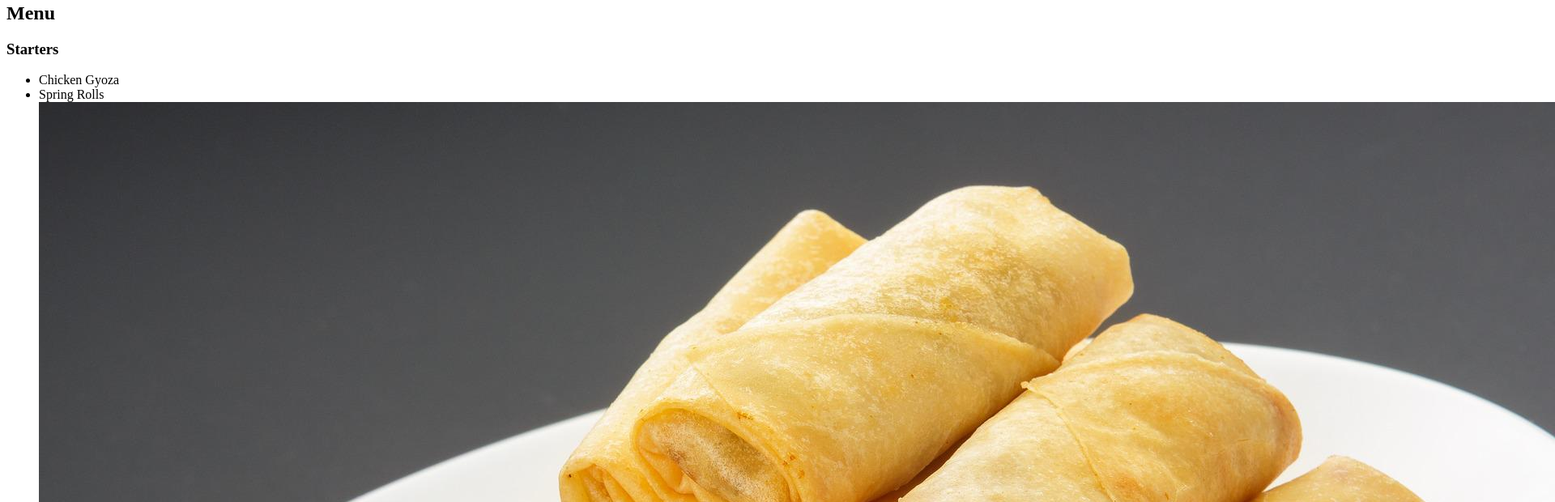
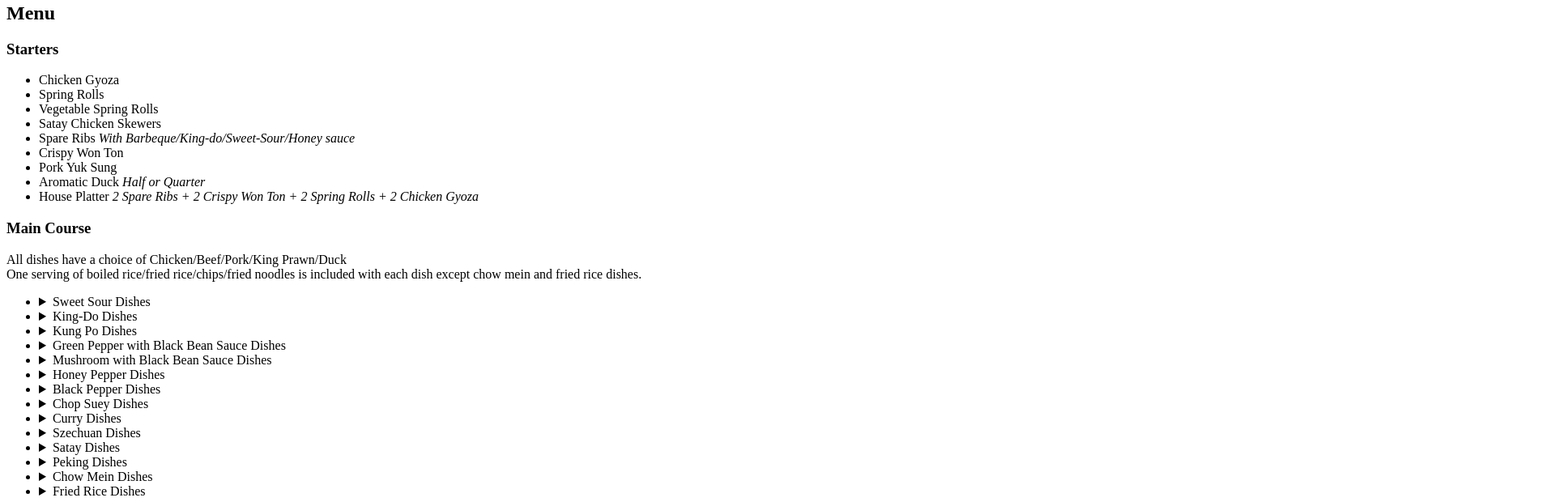
Before and after one commit to CW1224/Delicious-Chinese-Cuisine-in-Dublin, a plain HTML site: page main-page.html in a window 1280 px wide. Shown: the part 338-958 px from the top of the page at 81% size, 1920 px wide, since content can reach past the window. Drawn offline with Linux system fonts and the light colour scheme.

Commit message:
added some more options to the menu area

```diff
--- a/main-page.html
+++ b/main-page.html
@@ -43,7 +43,6 @@
             <ul>
                 <li>Chicken Gyoza</li>
                 <li>Spring Rolls</li>
-                <img src="images/spring-rolls.jpg" alt="Stack of spring rolls">
                 <li>Vegetable Spring Rolls</li>
                 <li>Satay Chicken Skewers</li>
                 <li>Spare Ribs <em>With Barbeque/King-do/Sweet-Sour/Honey sauce</em></li>
@@ -55,7 +54,7 @@
         </div>
         <div>
             <h3>Main Course</h3>
-            <p>All dishes have a choice of Chicken/Beef/Pork/King Prawn/Duck <br> One serving of boiled rice/fried rice/chips/fried noodles is included with each dish</p>
+            <p>All dishes have a choice of Chicken/Beef/Pork/King Prawn/Duck <br> One serving of boiled rice/fried rice/chips/fried noodles is included with each dish except chow mein and fried rice dishes.</p>
             <ul class="main-course" type="I">
                 <li>
                     <details>
@@ -127,6 +126,18 @@
                     <details>
                     <summary>Peking Dishes</summary>
                     <p>A meat of your choice cooked with vegetables in a sweet, spicy and sour sauce. Perfect for people who enjoys the sweet sour dish but want it spicy.</p>
+                    </details>
+                </li>
+                <li>
+                    <details>
+                    <summary>Chow Mein Dishes</summary>
+                    <p>A meat of your choice cooked with vegetables and noodles (a choice between egg or rice noodles). Can be made spicy upon customer's request.</p>
+                    </details>
+                </li>
+                <li>
+                    <details>
+                    <summary>Fried Rice Dishes</summary>
+                    <p>A meat of your choice cooked with vegetables and fried rice.</p>
                     </details>
                 </li>
             </ul>
```
